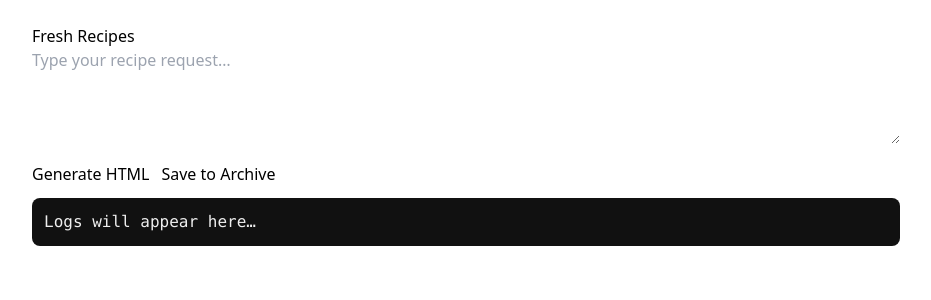
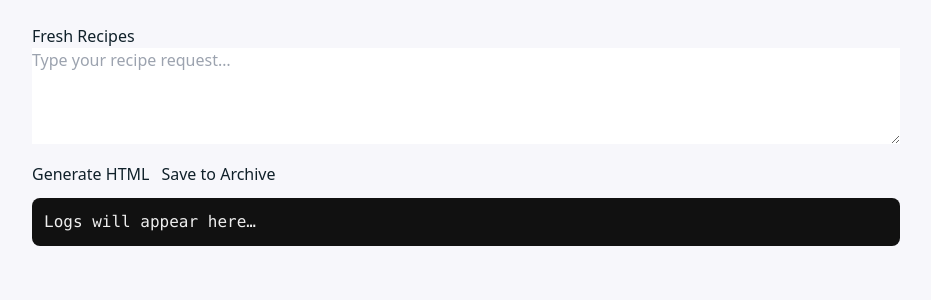
Before and after one commit to Apttyman/freshrecipes, a Next.js app: page / in a window 1280 px wide. Shown: the top 300 px of the page, without its empty margins (174-1105 px from the left). Built offline with nearby package versions, Linux system fonts and the light colour scheme.

Commit message:
Update globals.css

```diff
--- a/app/globals.css
+++ b/app/globals.css
@@ -2,10 +2,102 @@
 @tailwind components;
 @tailwind utilities;
 
-/* Your custom tweaks */
+/* Design tokens */
 :root {
-  --page-bg: #fff;
+  --primary: #2e5bff;
+  --secondary: #ff7a59;
+  --accent: #14b8a6;
+  --ink: #10212a;
+  --muted: #5b6b75;
+  --bg: #f7f7fb;
+  --card: #ffffff;
+  --shadow: 0 6px 18px rgba(16, 33, 42, 0.12);
+  --radius: 14px;
+
+  --space-1: 4px;
+  --space-2: 8px;
+  --space-3: 12px;
+  --space-4: 16px;
+  --space-5: 24px;
+  --space-6: 32px;
+  --space-7: 40px;
+  --space-8: 56px;
 }
-html, body {
-  background: var(--page-bg);
+
+@media (prefers-color-scheme: dark) {
+  :root {
+    --bg: #0f1317;
+    --card: #141a1f;
+    --ink: #e5eef5;
+    --muted: #a2b0bb;
+    --shadow: 0 6px 18px rgba(0, 0, 0, 0.4);
+  }
 }
+
+html,
+body {
+  height: 100%;
+}
+
+body {
+  background: var(--bg);
+  color: var(--ink);
+}
+
+.container {
+  max-width: 1100px;
+  margin: 0 auto;
+  padding: 0 var(--space-5);
+}
+
+.card {
+  background: var(--card);
+  border: 1px solid rgba(16, 33, 42, 0.08);
+  border-radius: var(--radius);
+  box-shadow: var(--shadow);
+}
+
+.btn {
+  display: inline-flex;
+  align-items: center;
+  gap: 8px;
+  padding: 10px 12px;
+  border-radius: 10px;
+  font-weight: 600;
+  border: 1px solid rgba(16, 33, 42, 0.12);
+  background: var(--card);
+}
+
+.btn:focus {
+  outline: 3px solid #111827;
+  outline-offset: 2px;
+}
+
+.toast {
+  position: fixed;
+  left: 50%;
+  transform: translateX(-50%);
+  bottom: 24px;
+  padding: 10px 14px;
+  border-radius: 999px;
+  background: #111827;
+  color: #fff;
+  box-shadow: var(--shadow);
+  opacity: 0;
+  pointer-events: none;
+  transition: opacity 0.3s ease, transform 0.3s ease;
+}
+
+.toast.show {
+  opacity: 1;
+  transform: translate(-50%, -6px);
+}
+
+.visually-hidden {
+  position: absolute;
+  left: -9999px;
+  top: auto;
+  width: 1px;
+  height: 1px;
+  overflow: hidden;
+}
```
